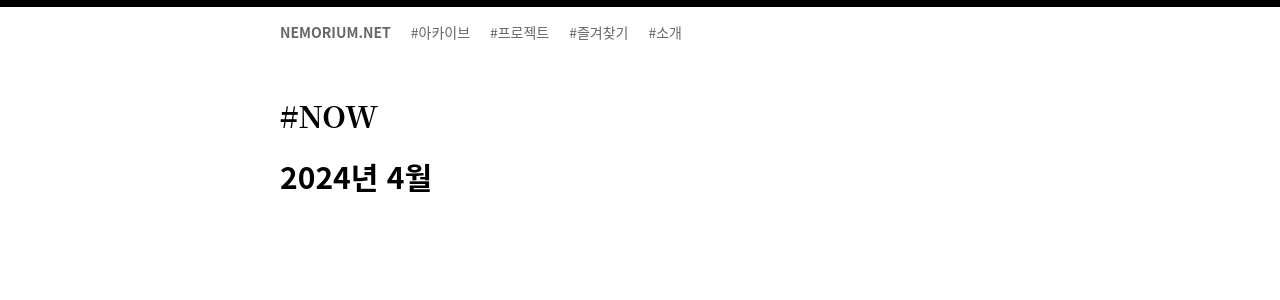
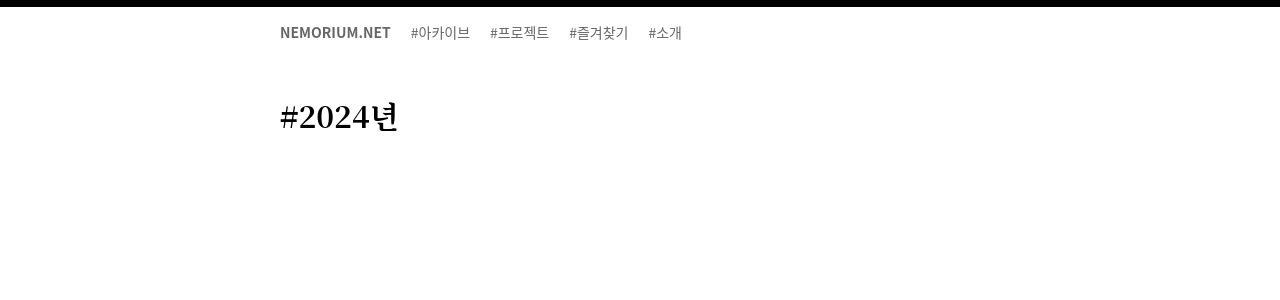
Before and after one commit to oxmhpark/oxmhpark, a Jekyll site: the page built from index.md, in a window 1280 px wide. Shown: the top 300 px of the page. Built offline with Jekyll 4.4.1, drawn with Linux system fonts in a browser that asks for light colours.

Commit message:
2024년 아카이브 시작

```diff
--- a/index.md
+++ b/index.md
@@ -1,5 +1,4 @@
 ---
-title: "#NOW"
+title: "#2024년"
 layout: page
 ---
-# 2024년 4월
```
